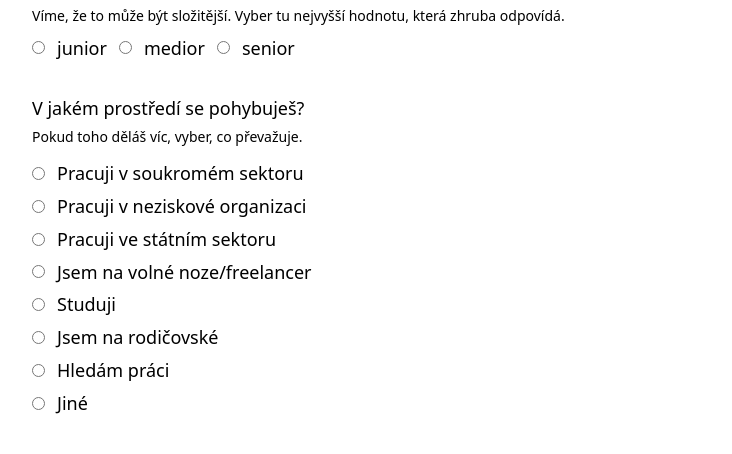
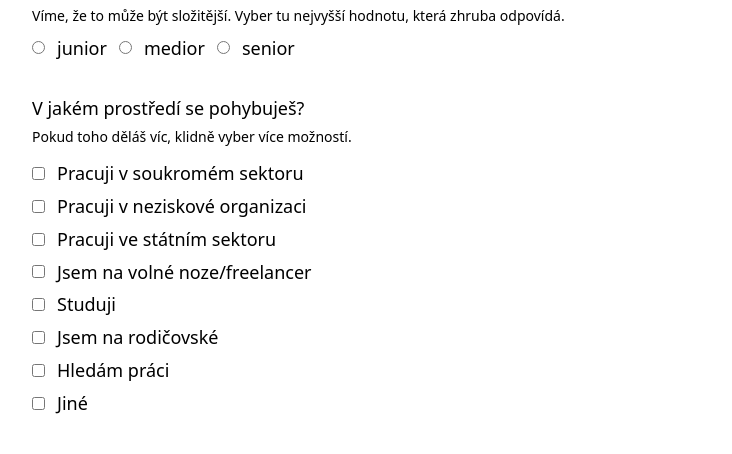
Before and after one commit to Oshima-921/airtable-app, a Next.js app: page /join in a window 1280 px wide. Shown: the part 1361-1815 px from the top of the page, without its empty margins (36-768 px from the left). Built offline with nearby package versions, Linux system fonts and the light colour scheme; no server answers; a web font is replaced by a local one; what typescript-json-decoder would draw is missing.

Commit message:
feat: occupation can have multiple choices

```diff
--- a/app/people/[id]/page.tsx
+++ b/app/people/[id]/page.tsx
@@ -11,7 +11,11 @@ import {
   getPublicTeamEngagementsForUser,
   type TeamEngagement,
 } from "~/src/data/team-engagement";
-import { getUserProfile, type UserProfile } from "~/src/data/user-profile";
+import {
+  getUserProfile,
+  semicolonStrToArr,
+  type UserProfile,
+} from "~/src/data/user-profile";
 import { Route } from "~/src/routing";
 import { defaultAvatarUrl } from "~/src/utils";
 
@@ -120,7 +124,7 @@ const ProfessionalProfileLink = ({ link }: { link: string }) => (
   </a>
 );
 
-const InfoTable = ({ profile }: { profile: UserProfile }) => {
+function decodeOccupations(occupations?: string): string {
   const labels: Record<string, string> = {
     "private-sector": "V soukromém sektoru",
     "non-profit": "V nezisku",
@@ -130,9 +134,14 @@ const InfoTable = ({ profile }: { profile: UserProfile }) => {
     "parental-leave": "Jsem na rodičovské",
     "looking-for-job": "Hledám práci!",
   };
-  const occupation = profile.occupation
-    ? labels[profile.occupation]
-    : undefined;
+  const occupationSet = new Set(semicolonStrToArr(occupations));
+  return Array.from(occupationSet)
+    .map((id) => labels[id])
+    .join("; ");
+}
+
+const InfoTable = ({ profile }: { profile: UserProfile }) => {
+  const occupations = decodeOccupations(profile.occupation);
   return (
     <div className="max-w-prose">
       {profile.tags.length > 0 && (
@@ -146,7 +155,7 @@ const InfoTable = ({ profile }: { profile: UserProfile }) => {
       {profile.availableInDistricts && (
         <InfoRow label="K zastižení">{profile.availableInDistricts}</InfoRow>
       )}
-      {occupation && <InfoRow label="Kde pracuju">{occupation}</InfoRow>}
+      {occupations && <InfoRow label="Kde pracuju">{occupations}</InfoRow>}
       <ContactRows profile={profile} />
     </div>
   );
--- a/components/profile/OccupationSelect.tsx
+++ b/components/profile/OccupationSelect.tsx
@@ -1,3 +1,5 @@
+import { semicolonStrToArr } from "~/src/data/user-profile";
+
 export type Props = {
   occupation?: string;
   disabled?: boolean;
@@ -19,24 +21,27 @@ export const OccupationSelect = ({
     "looking-for-job": "Hledám práci",
     "other": "Jiné",
   };
+  const occupationSet = new Set(semicolonStrToArr(occupation));
 
   return (
     <div>
       <label className="mb-1 block">V jakém prostředí se pohybuješ?</label>
       <p className="typo-caption mb-3">
-        Pokud toho děláš víc, vyber, co převažuje.
+        Pokud toho děláš víc, klidně vyber více možností.
       </p>
 
       <div>
         {Object.entries(options).map(([id, label]) => (
           <label key={id} className="mb-1 flex items-center">
             <input
-              type="radio"
+              type="checkbox"
               className="mr-3"
               name="occupation"
               disabled={disabled}
-              checked={occupation === id}
-              onChange={() => onChange(id)}
+              checked={occupationSet.has(id)}
+              onChange={() =>
+                onChange(encodeSelection(flip(occupationSet, id)))
+              }
             />
             <span>{label}</span>
           </label>
@@ -45,3 +50,20 @@ export const OccupationSelect = ({
     </div>
   );
 };
+
+/**
+ * Toggles a value in a set.
+ */
+function flip<T>(values: Set<T>, value: T): Set<T> {
+  const newValues = new Set(values);
+  if (newValues.has(value)) {
+    newValues.delete(value);
+  } else {
+    newValues.add(value);
+  }
+  return newValues;
+}
+
+const encodeSelection = (occupation: Set<string>) => {
+  return Array.from(occupation).join("; ");
+};
--- a/src/data/user-profile.ts
+++ b/src/data/user-profile.ts
@@ -273,3 +273,11 @@ const normalize = (s: string) =>
     .replace(/^\s+/, "")
     .replace(/\s+$/, "")
     .replace(/\s*\([^)]+\)$/, "");
+
+/**
+ * Decode a semicolon-separated string into an array of strings.
+ *
+ * E.g. "foo; bar; baz" -> ["foo", "bar", "baz"]
+ */
+export const semicolonStrToArr = (occupation?: string) =>
+  occupation?.split(/;\s*/).filter((s) => s !== "") ?? [];
```
